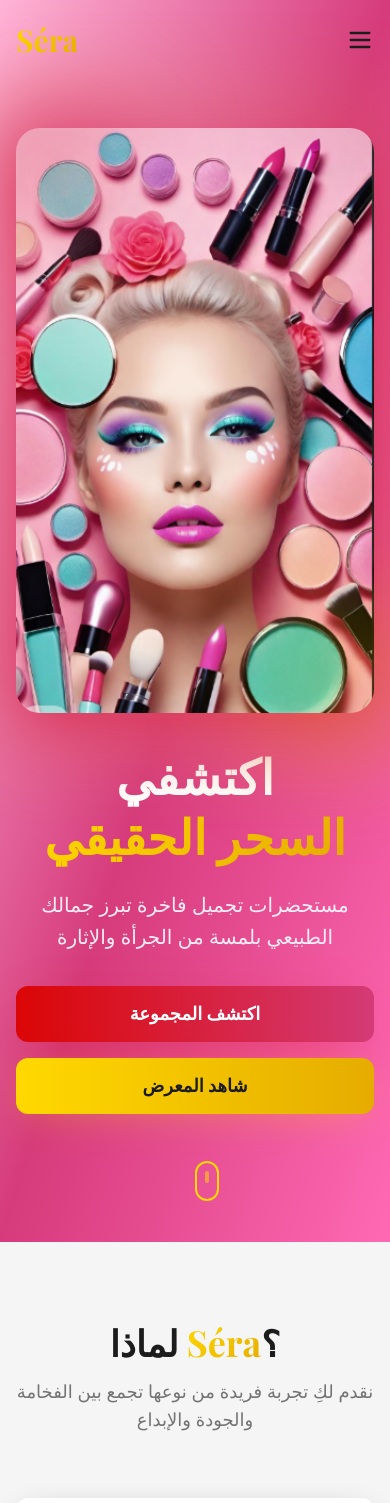
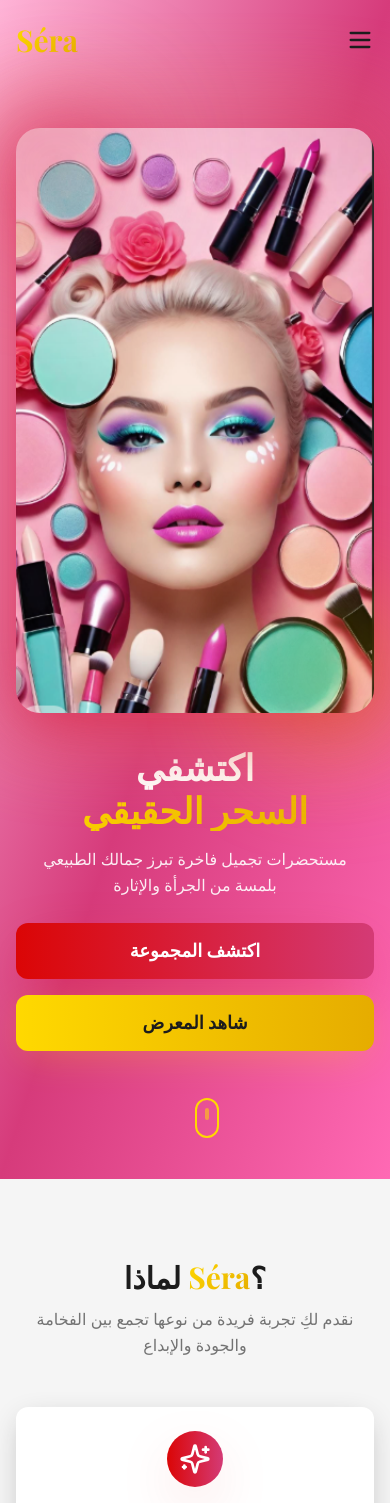
Before and after one commit to fuadbadran78-oss/sera-luxe-vision, a React (Vite) app: page / in a window 390 px wide. Shown: the top 1503 px of the page. Built offline with nearby package versions, Linux system fonts and the light colour scheme; the HTML template or start-up script is replaced by a standard one.

Commit message:
Fix: Adjust text for mobile view

```diff
--- a/src/pages/Index.tsx
+++ b/src/pages/Index.tsx
@@ -86,12 +86,11 @@ const Index = () => {
           <div className="grid lg:grid-cols-2 gap-8 lg:gap-16 items-center">
             {/* Text Content */}
             <div className="animate-fade-in-up text-center lg:text-right order-2 lg:order-1">
-              <h1 className="text-5xl md:text-7xl lg:text-8xl font-display font-bold mb-6 leading-tight">
-                <span className="text-white">اكتشفي</span>
-                <br />
-                <span className="text-gradient-gold">السحر الحقيقي</span>
+              <h1 className="text-4xl sm:text-5xl md:text-6xl lg:text-7xl xl:text-8xl font-display font-bold mb-4 sm:mb-6 leading-[1.2]">
+                <span className="text-white block">اكتشفي</span>
+                <span className="text-gradient-gold block">السحر الحقيقي</span>
               </h1>
-              <p className="text-xl md:text-2xl text-white/90 mb-8 leading-relaxed">
+              <p className="text-base sm:text-lg md:text-xl lg:text-2xl text-white/90 mb-6 sm:mb-8 leading-relaxed px-4 sm:px-0">
                 مستحضرات تجميل فاخرة تبرز جمالك الطبيعي بلمسة من الجرأة والإثارة
               </p>
               <div className="flex flex-col sm:flex-row gap-4 justify-center lg:justify-end">
@@ -136,29 +135,29 @@ const Index = () => {
       {/* Features Section */}
       <section className="py-20 bg-muted">
         <div className="container mx-auto px-4">
-          <div className="text-center mb-16 animate-fade-in">
-            <h2 className="text-4xl md:text-5xl font-display font-bold text-foreground mb-4">
+          <div className="text-center mb-12 sm:mb-16 animate-fade-in px-4">
+            <h2 className="text-3xl sm:text-4xl md:text-5xl font-display font-bold text-foreground mb-3 sm:mb-4">
               لماذا <span className="text-gradient-gold">Séra</span>؟
             </h2>
-            <p className="text-lg text-muted-foreground max-w-2xl mx-auto">
+            <p className="text-base sm:text-lg text-muted-foreground max-w-2xl mx-auto leading-relaxed">
               نقدم لكِ تجربة فريدة من نوعها تجمع بين الفخامة والجودة والإبداع
             </p>
           </div>
 
-          <div className="grid grid-cols-1 md:grid-cols-2 lg:grid-cols-4 gap-8">
+          <div className="grid grid-cols-1 sm:grid-cols-2 lg:grid-cols-4 gap-6 sm:gap-8">
             {features.map((feature, index) => (
               <div
                 key={index}
-                className="bg-card rounded-xl p-8 shadow-card hover-lift text-center animate-scale-in"
+                className="bg-card rounded-xl p-6 sm:p-8 shadow-card hover-lift text-center animate-scale-in"
                 style={{ animationDelay: `${index * 0.1}s` }}
               >
-                <div className="w-16 h-16 mx-auto mb-6 rounded-full bg-gradient-to-r from-[hsl(var(--sera-red))] to-[hsl(var(--sera-pink))] flex items-center justify-center text-white shadow-luxury">
+                <div className="w-14 h-14 sm:w-16 sm:h-16 mx-auto mb-4 sm:mb-6 rounded-full bg-gradient-to-r from-[hsl(var(--sera-red))] to-[hsl(var(--sera-pink))] flex items-center justify-center text-white shadow-luxury">
                   {feature.icon}
                 </div>
-                <h3 className="text-xl font-display font-bold text-foreground mb-3">
+                <h3 className="text-lg sm:text-xl font-display font-bold text-foreground mb-2 sm:mb-3">
                   {feature.title}
                 </h3>
-                <p className="text-muted-foreground leading-relaxed">
+                <p className="text-sm sm:text-base text-muted-foreground leading-relaxed">
                   {feature.description}
                 </p>
               </div>
@@ -170,16 +169,16 @@ const Index = () => {
       {/* Featured Products Section */}
       <section className="py-20">
         <div className="container mx-auto px-4">
-          <div className="text-center mb-16 animate-fade-in">
-            <h2 className="text-4xl md:text-5xl font-display font-bold text-foreground mb-4">
+          <div className="text-center mb-12 sm:mb-16 animate-fade-in px-4">
+            <h2 className="text-3xl sm:text-4xl md:text-5xl font-display font-bold text-foreground mb-3 sm:mb-4">
               منتجات <span className="text-gradient-hero">مميزة</span>
             </h2>
-            <p className="text-lg text-muted-foreground max-w-2xl mx-auto">
+            <p className="text-base sm:text-lg text-muted-foreground max-w-2xl mx-auto leading-relaxed">
               اختارينا بعناية من أفضل مجموعاتنا الفاخرة
             </p>
           </div>
 
-          <div className="grid grid-cols-1 md:grid-cols-2 lg:grid-cols-3 xl:grid-cols-6 gap-8 mb-12">
+          <div className="grid grid-cols-1 sm:grid-cols-2 lg:grid-cols-3 xl:grid-cols-6 gap-6 sm:gap-8 mb-12">
             {featuredProducts.map((product, index) => (
               <div
                 key={index}
@@ -206,19 +205,19 @@ const Index = () => {
 
         <div className="container mx-auto px-4 relative z-10 text-center text-white">
           <div className="max-w-3xl mx-auto animate-fade-in-up">
-            <h2 className="text-4xl md:text-5xl font-display font-bold mb-6">
+            <h2 className="text-3xl sm:text-4xl md:text-5xl font-display font-bold mb-4 sm:mb-6 px-4">
               انضمي إلى عائلة Séra
             </h2>
-            <p className="text-xl mb-8 text-white/90">
+            <p className="text-base sm:text-lg md:text-xl mb-6 sm:mb-8 text-white/90 px-4 leading-relaxed">
               احصلي على خصم 20% على أول طلب واكتشفي عالم الجمال الفاخر
             </p>
-            <div className="flex flex-col sm:flex-row gap-4 justify-center">
+            <div className="flex flex-col sm:flex-row gap-3 sm:gap-4 justify-center px-4">
               <input
                 type="email"
                 placeholder="أدخلي بريدك الإلكتروني"
-                className="px-6 py-4 rounded-lg bg-white/10 backdrop-blur-sm border-2 border-white/20 text-white placeholder:text-white/60 focus:outline-none focus:border-accent transition-smooth min-w-[300px]"
+                className="w-full sm:min-w-[300px] px-4 sm:px-6 py-3 sm:py-4 rounded-lg bg-white/10 backdrop-blur-sm border-2 border-white/20 text-white placeholder:text-white/60 focus:outline-none focus:border-accent transition-smooth text-base"
               />
-              <Button variant="gold" size="xl">
+              <Button variant="gold" size="xl" className="w-full sm:w-auto">
                 اشتركي الآن
               </Button>
             </div>
```
